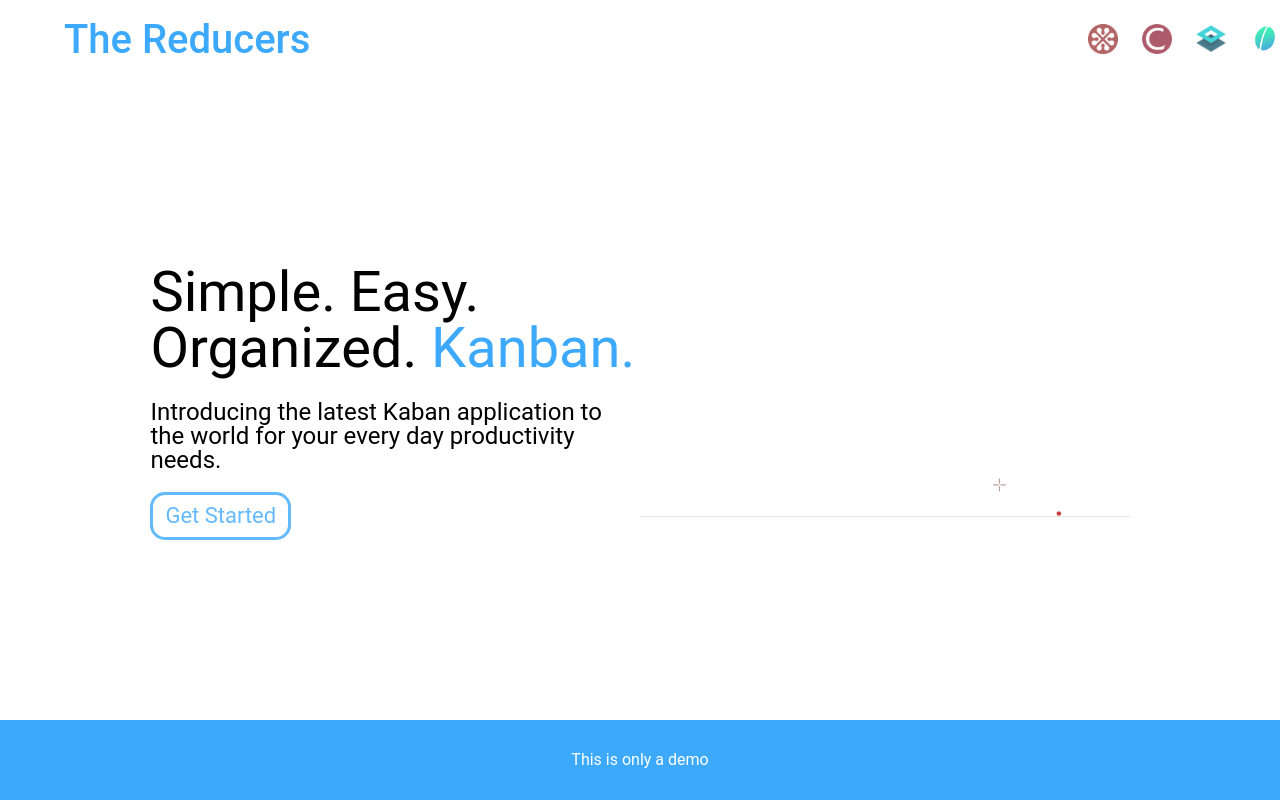
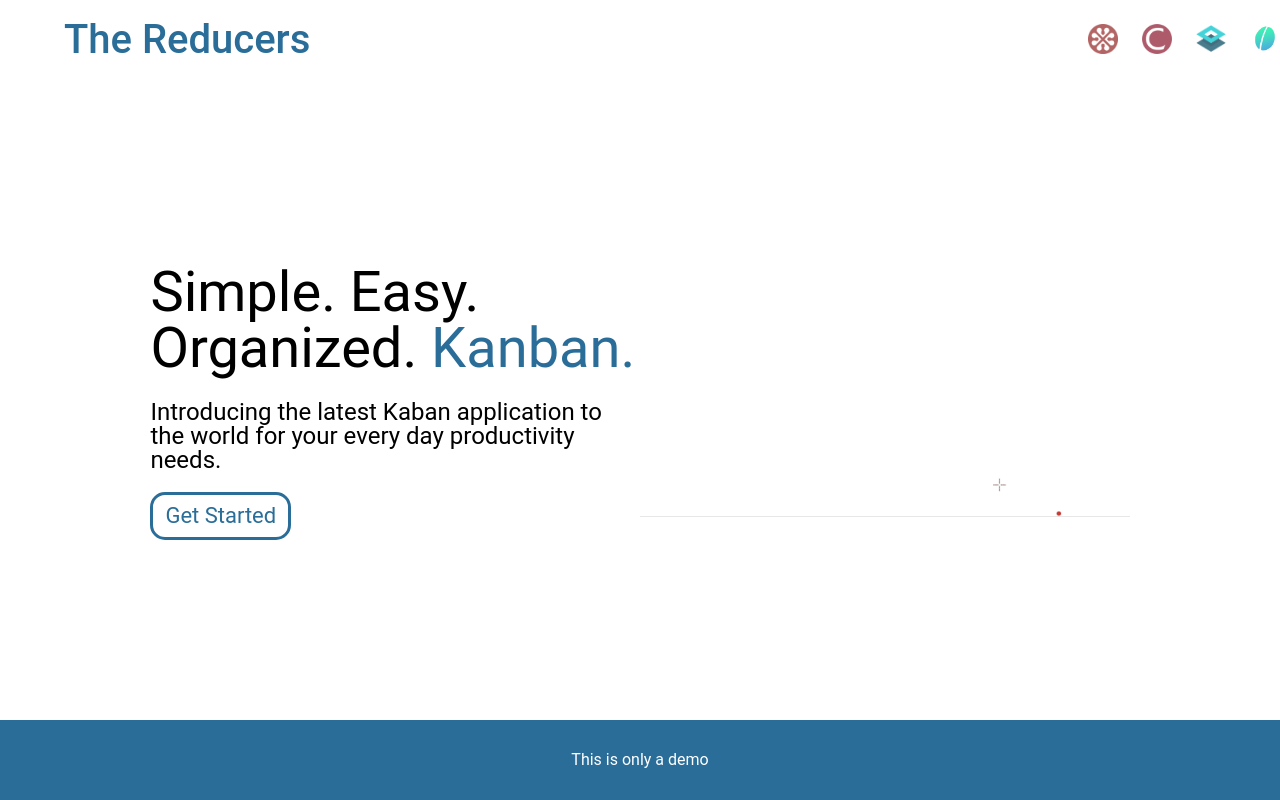
Before and after one commit to garorueda99/cb-kanban-mintbean, a React (Create React App) app: page / in a window 1280 px wide. Built offline with nearby package versions, Linux system fonts and the light colour scheme.

Commit message:
added material-ui icons and updated colors

```diff
--- a/package.json
+++ b/package.json
@@ -4,6 +4,7 @@
   "private": true,
   "dependencies": {
     "@material-ui/core": "^4.11.0",
+    "@material-ui/icons": "^4.9.1",
     "@material-ui/lab": "^4.0.0-alpha.56",
     "@testing-library/jest-dom": "^4.2.4",
     "@testing-library/react": "^9.3.2",
--- a/src/Components/COLORS.js
+++ b/src/Components/COLORS.js
@@ -1,6 +1,8 @@
 const COLORS = {
-  btnPrimary: "rgba(61, 169, 252, 1)",
-  btnSecondary: "rgba(61, 169, 252, 0.8)",
+  btnPrimary: "#296D98",
+  btnSecondary: "#296D98",
+  // btnPrimary: "rgba(61, 169, 252, 1)",
+  // btnSecondary: "rgba(61, 169, 252, 0.8)",
   btnAdd: "#0acc33",
   btnClose: "#ef4565",
 
--- a/src/Components/LandingPage/ContentCarousel.js
+++ b/src/Components/LandingPage/ContentCarousel.js
@@ -1,9 +1,10 @@
 import React from "react";
 import Carousel from "react-material-ui-carousel";
 import { Paper } from "@material-ui/core";
+import Button from "@material-ui/core/Button";
 
-function Example(props) {
-  var items = [
+export const ContentCarousel = (props) => {
+  const items = [
     {
       name: "Random Name #1",
       description: "Probably the most random thing you have ever seen!",
@@ -21,7 +22,7 @@ function Example(props) {
       ))}
     </Carousel>
   );
-}
+};
 
 function Item(props) {
   return (
--- a/src/Components/LandingPage/MainContent.js
+++ b/src/Components/LandingPage/MainContent.js
@@ -2,6 +2,7 @@ import React from "react";
 import styled from "styled-components";
 
 import { ContentHero } from "./ContentHero";
+import { ContentCarousel } from "./ContentCarousel";
 
 const MainContent = () => {
   return (
```
Also changed, not shown: 1 other file (tests, documents, lock files or other folders).
